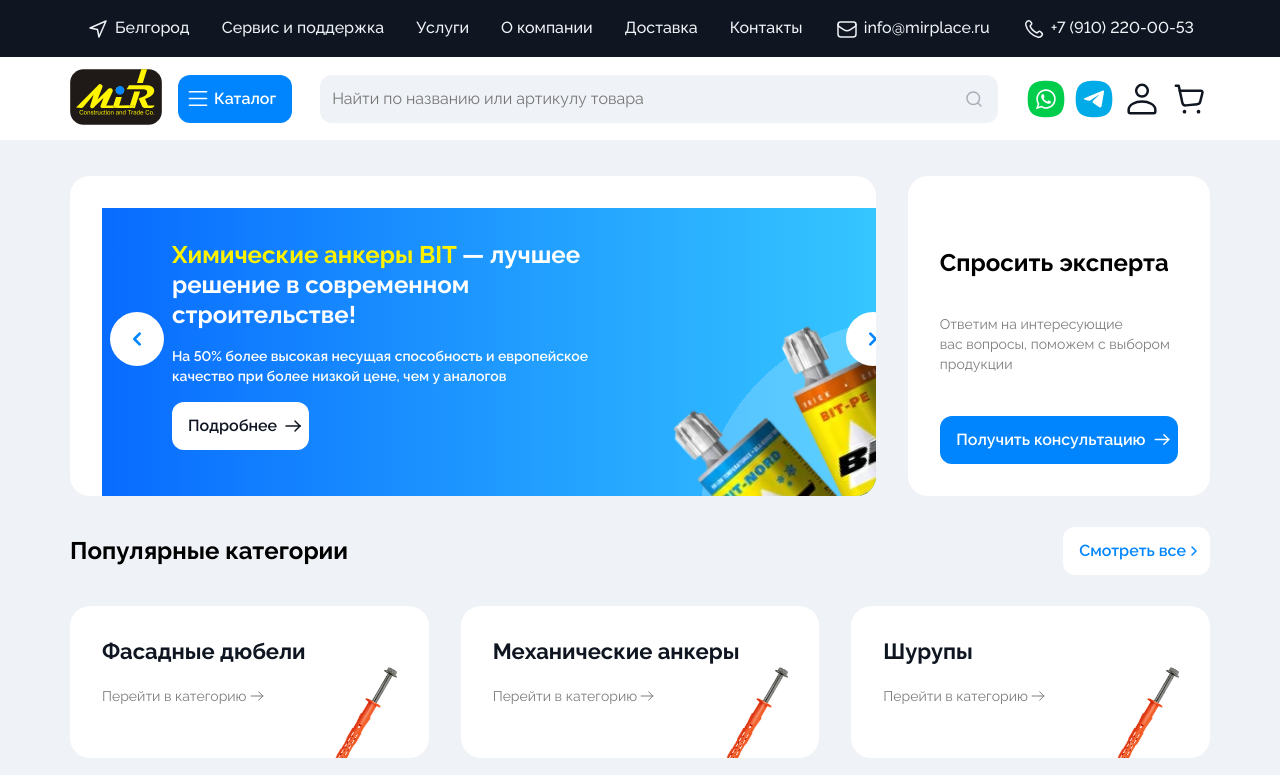
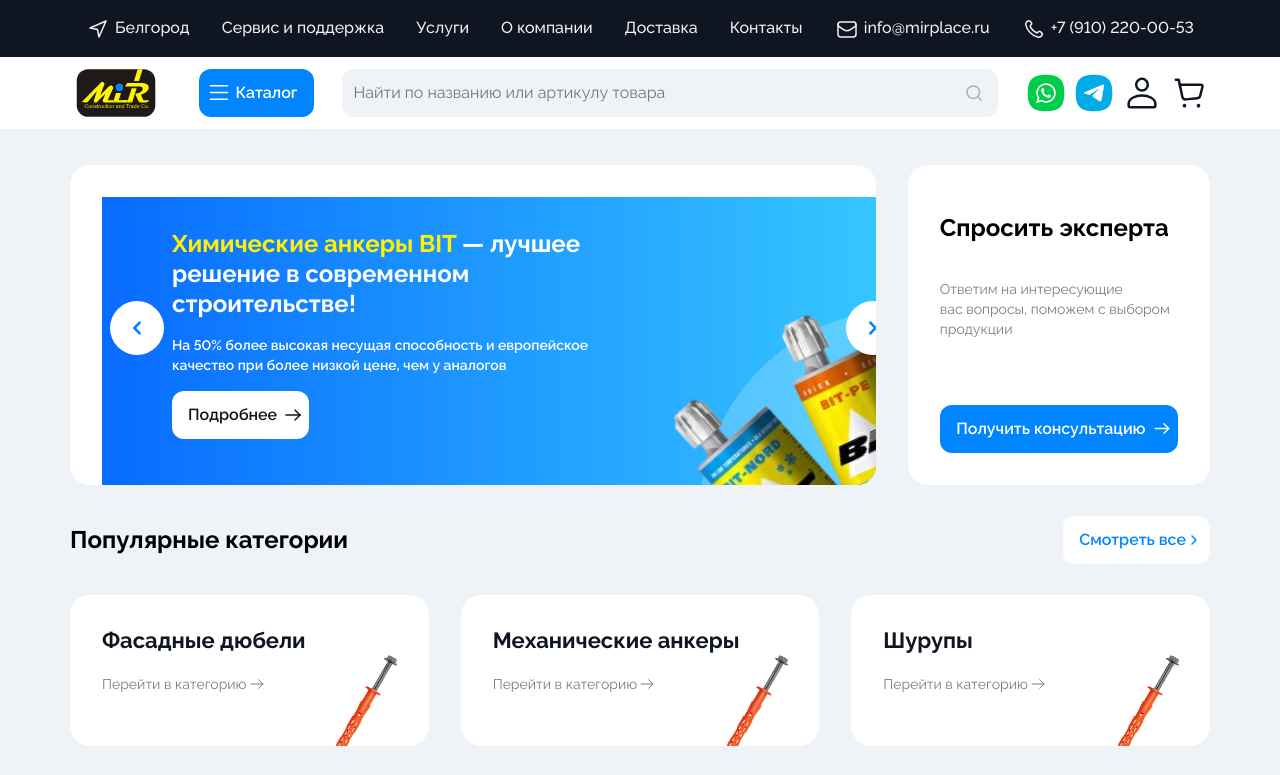
Before and after one commit to thrashches/mirplace-frontend, a website built with Parcel: page index.html in a window 1280 px wide. Shown: the top 775 px of the page. Built offline with nearby package versions, Linux system fonts and the light colour scheme.

Commit message:
Small grid fixes

```diff
--- a/css/style.css
+++ b/css/style.css
@@ -92,19 +92,34 @@
 }
 
 .main-navbar {
-  display: flex;
-  flex-direction: row;
+  display: grid;
+  grid-template-columns: 1fr 2fr;
+  grid-template-rows: 1fr;
   align-items: center;
-  gap: 16px;
-  justify-content: space-between;
+  column-gap: 16px;
+}
+
+@media (min-width: 576px) {
+  .main-navbar {
+    grid-template-columns: 1fr 2fr 1fr;
+  }
+}
+
+@media (min-width: 768px) {
+  .main-navbar {
+    grid-template-columns: 1fr 1fr 6fr 1fr;
+  }
 }
 
 .logo {
-  display: inline-block;
+  display: block;
+  /*padding: 24px;*/
   width: 92px;
-  height: 56px;
+  height: 48px;
   content: " ";
   background-image: url("../img/svg/Logo.svg");
+  background-size: 92px 48px;
+  background-repeat: no-repeat;
 }
 
 .icon-link {
@@ -252,7 +267,9 @@
 }
 
 .btn-menu {
+  width: 100%;
   padding-left: 36px !important;
+  box-sizing: border-box;
 }
 
 .btn-menu::before {
@@ -514,6 +531,7 @@
 
 .card__footer {
   display: flex;
+  padding-top: 16px;
   width: 100%;
 }
 
--- a/index.html
+++ b/index.html
@@ -196,7 +196,7 @@
           </div>
         </div>
         <div class="card">
-          <div class="col m-24">
+          <div class="col">
             <h3 class="section-header">Спросить эксперта</h3>
             <p class="text-secondary">
               Ответим на интересующие вас вопросы, поможем с выбором продукции
```
